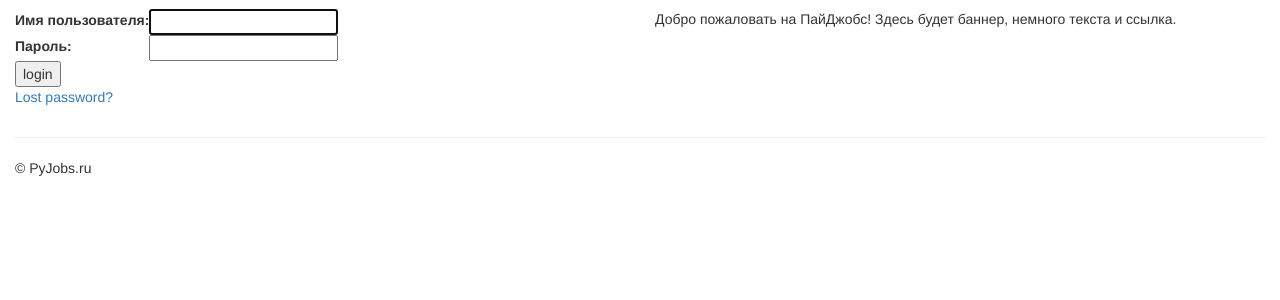
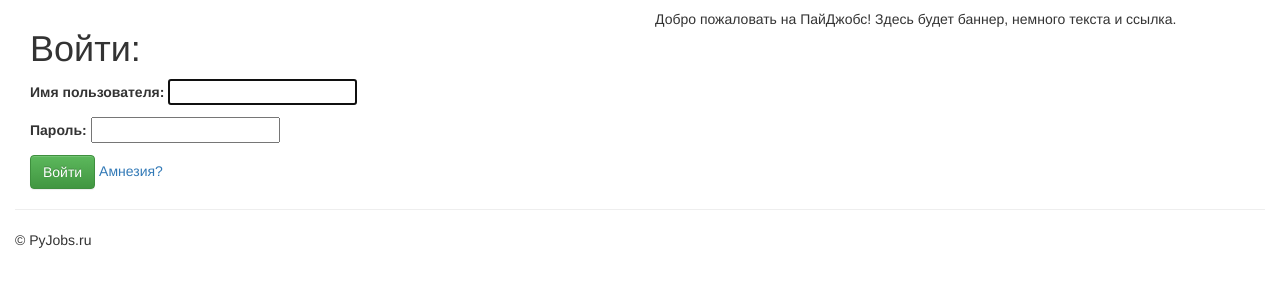
Before and after one commit to pyshop/pyjobs, a Django app: page /login/ in a window 1280 px wide. Shown: the part 51-351 px from the top of the page. Run offline with Django 3.2, Linux system fonts and the light colour scheme; some libraries are stand-ins or nearby versions.

Commit message:
new registration form, new login form views

```diff
--- a/src/adverts/templates/registration/login.html
+++ b/src/adverts/templates/registration/login.html
@@ -3,36 +3,27 @@
 {% block content %}
 
 {% if form.errors %}
-<p>Your username and password didn't match. Please try again.</p>
+<p>Что-то пошло не так. Попробуйте еще раз.</p>
 {% endif %}
 
 {% if next %}
     {% if user.is_authenticated %}
-    <p>Your account doesn't have access to this page. To proceed,
-    please login with an account that has access.</p>
+    <p>Залогиньтесь.</p>
     {% else %}
-    <p>Please login to see this page.</p>
+    <p>Залогиньтесь.</p>
     {% endif %}
 {% endif %}
 
+<div class="container">
 <form method="post" action="{% url 'django.contrib.auth.views.login' %}">
-{% csrf_token %}
-<table>
-<tr>
-    <td>{{ form.username.label_tag }}</td>
-    <td>{{ form.username }}</td>
-</tr>
-<tr>
-    <td>{{ form.password.label_tag }}</td>
-    <td>{{ form.password }}</td>
-</tr>
-</table>
+    <h1>Войти:</h1>
+    {% csrf_token %}
+    {{ form.as_p }}
+    <input class="btn btn-success" type="submit" value="Войти" />
+    <input type="hidden" name="next" value="{{ next }}" />
+    <a href="{% url 'password_reset' %}">Амнезия?</a>
+</form>
+</div>
 
-<input type="submit" value="login" />
-<input type="hidden" name="next" value="{{ next }}" />
-</form>
-
-{# Assumes you setup the password_reset view in your URLconf #}
-<p><a href="{% url 'password_reset' %}">Lost password?</a></p>
 
 {% endblock %}
--- a/src/pyjobs/urls.py
+++ b/src/pyjobs/urls.py
@@ -10,7 +10,7 @@ urlpatterns = [
     url(r'^advert/(?P<pk>\d+)/$', views.AdvertDetail.as_view(), name='advert-detail'),
     url(r'^about/$', views.AboutUs.as_view(), name='about-us'),
     url(r'^conditions/$', views.Conditions.as_view(), name='conditions'),
-    url(r'^registration/$', views.RegistrationForm.as_view(), name='registration'),
+    url(r'^registration/$', views.Registration.as_view(), name='registration'),
     url(r'author/add/$', views.AdvertCreate.as_view(), name='advert-add'),
     url('^', include('django.contrib.auth.urls')),
     url(r'^admin/', include(admin.site.urls)),
```
Also changed, not shown: src/adverts/models.py (+16 -1 lines), src/adverts/templates/adverts/registration.html (+5 -2 lines), src/adverts/views.py (+6 -15 lines), db/db.sqlite3, src/adverts/migrations/0003_userregistration.py (added), src/adverts/migrations/0004_userlogin.py (added).
